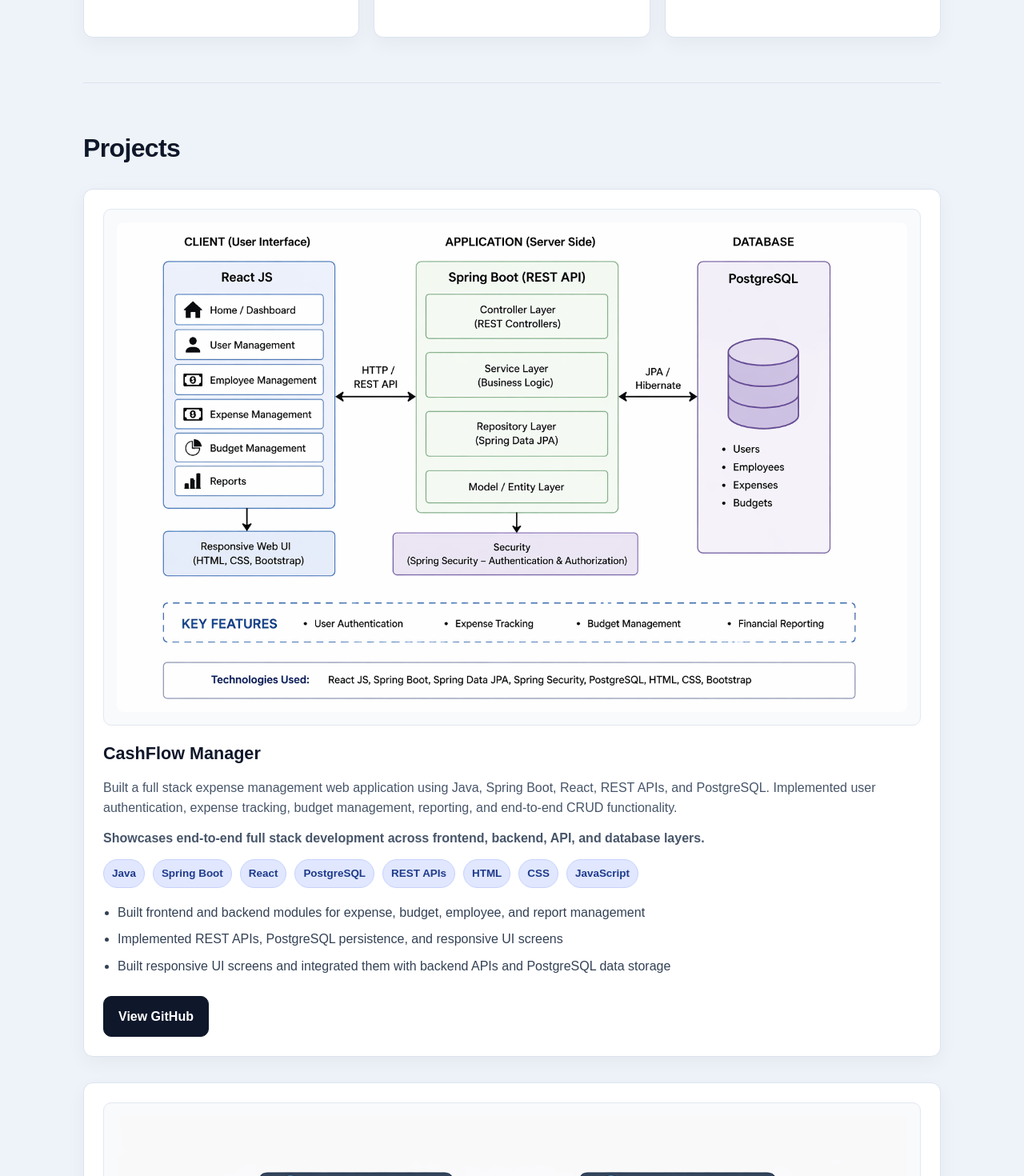
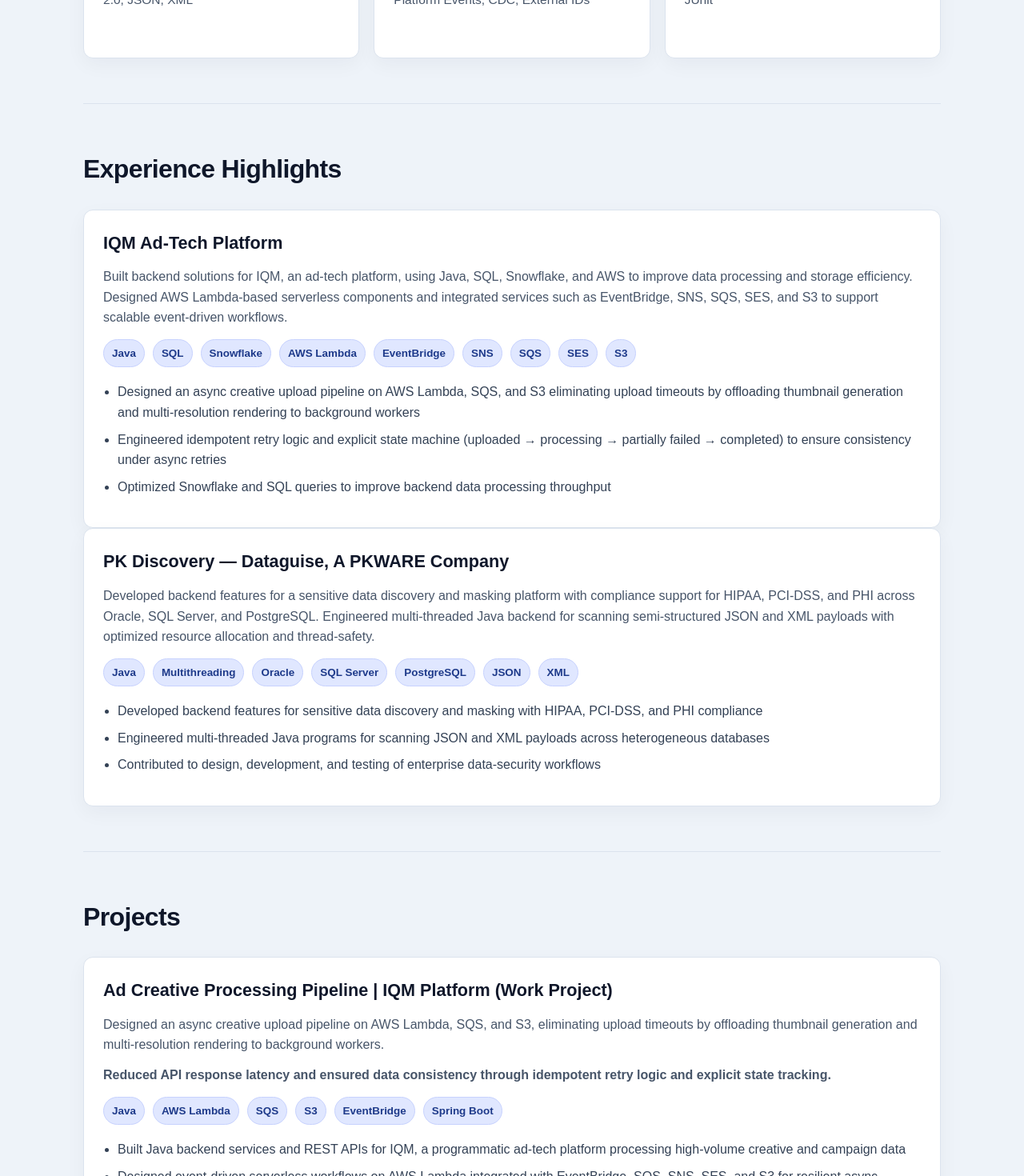
Before and after one commit to nisha-tamta/nisha-portfolio, a React (Vite) app: page / in a window 1280 px wide. Shown: the part 1300-2770 px from the top of the page at 80% size. Built offline with nearby package versions, Linux system fonts and the light colour scheme.

Commit message:
Updated the project description and experience details to better reflect my skills and contributions. Also added a note in the contact section to specify the types of opportunities I'm open to. These changes aim to provide a clearer picture of my background and the roles I'm interested in pursuing.

```diff
--- a/src/App.jsx
+++ b/src/App.jsx
@@ -26,20 +26,21 @@
         <nav>
           <a href="#about">About</a>
           <a href="#skills">Skills</a>
+          <a href="#experience">Experience</a>
           <a href="#projects">Projects</a>
-          <a href="#experience">Experience</a>
           <a href="#certifications">Certifications</a>
           <a href="#contact">Contact</a>
         </nav>
       </header>
 
       <section className="hero">
-        <p className="tag">Java Backend Developer | Java Full Stack Developer | Integration Engineer</p>
+        <p className="tag">Java Backend Developer | Integration Engineer | Java Full Stack Developer</p>
         <h1>Nisha Tamta</h1>
         <h2>AWS Certified Developer | MuleSoft Certified | Salesforce Certified Administrator</h2>
         <p className="hero-text">
-          Software Engineer with 6+ years of experience building Java backend systems, REST APIs,
-          cloud applications, full stack web applications, and enterprise integration solutions.
+          Software Engineer with 6+ years of experience building scalable Java backend services, REST APIs,
+          and event-driven systems using Java, Spring Boot, and AWS. Hands-on MuleSoft integration and
+          Salesforce API experience. Full stack capable with React.
         </p>
         <div className="hero-buttons">
           <a className="primary-button" href="/resume.pdf" target="_blank" rel="noreferrer">Resume</a>
@@ -69,7 +70,7 @@
 
           <div className="card">
             <h4>Frontend</h4>
-            <p>HTML, CSS, JavaScript, React</p>
+            <p>React, JavaScript, HTML, CSS</p>
           </div>
 
           <div className="card">
@@ -94,41 +95,93 @@
         </div>
       </section>
 
+      <section id="experience" className="section">
+        <h3>Experience Highlights</h3>
+
+        <div className="experience-card">
+          <h4>IQM Ad-Tech Platform</h4>
+          <p>
+            Built backend solutions for IQM, an ad-tech platform, using Java, SQL, Snowflake, and AWS
+            to improve data processing and storage efficiency. Designed AWS Lambda-based serverless
+            components and integrated services such as EventBridge, SNS, SQS, SES, and S3 to support
+            scalable event-driven workflows.
+          </p>
+
+          <div className="stack-tags">
+            <span>Java</span>
+            <span>SQL</span>
+            <span>Snowflake</span>
+            <span>AWS Lambda</span>
+            <span>EventBridge</span>
+            <span>SNS</span>
+            <span>SQS</span>
+            <span>SES</span>
+            <span>S3</span>
+          </div>
+
+          <ul>
+            <li>Designed an async creative upload pipeline on AWS Lambda, SQS, and S3 eliminating upload
+              timeouts by offloading thumbnail generation and multi-resolution rendering to background workers</li>
+            <li>Engineered idempotent retry logic and explicit state machine (uploaded → processing →
+              partially failed → completed) to ensure consistency under async retries</li>
+            <li>Optimized Snowflake and SQL queries to improve backend data processing throughput</li>
+          </ul>
+        </div>
+
+        <div className="experience-card">
+          <h4>PK Discovery — Dataguise, A PKWARE Company</h4>
+          <p>
+            Developed backend features for a sensitive data discovery and masking platform
+            with compliance support for HIPAA, PCI-DSS, and PHI across Oracle, SQL Server,
+            and PostgreSQL. Engineered multi-threaded Java backend for scanning semi-structured
+            JSON and XML payloads with optimized resource allocation and thread-safety.
+          </p>
+
+          <div className="stack-tags">
+            <span>Java</span>
+            <span>Multithreading</span>
+            <span>Oracle</span>
+            <span>SQL Server</span>
+            <span>PostgreSQL</span>
+            <span>JSON</span>
+            <span>XML</span>
+          </div>
+
+          <ul>
+            <li>Developed backend features for sensitive data discovery and masking with HIPAA, PCI-DSS, and PHI compliance</li>
+            <li>Engineered multi-threaded Java programs for scanning JSON and XML payloads across heterogeneous databases</li>
+            <li>Contributed to design, development, and testing of enterprise data-security workflows</li>
+          </ul>
+        </div>
+      </section>
+
       <section id="projects" className="section">
         <h3>Projects</h3>
 
         <div className="project-card">
-          <div className="project-image-wrap">
-            <img src="/cashflow-manager-architecture.png" alt="CashFlow Manager architecture diagram" />
-          </div>
-          <h4>CashFlow Manager</h4>
+          <h4>Ad Creative Processing Pipeline | IQM Platform (Work Project)</h4>
           <p>
-            Built a full stack expense management web application using Java, Spring Boot, React, REST APIs, and PostgreSQL.
-            Implemented user authentication, expense tracking, budget management, reporting, and end-to-end CRUD functionality.
+            Designed an async creative upload pipeline on AWS Lambda, SQS, and S3,
+            eliminating upload timeouts by offloading thumbnail generation and
+            multi-resolution rendering to background workers.
           </p>
-
           <p className="project-impact">
-            Showcases end-to-end full stack development across frontend, backend, API, and database layers.
+            Reduced API response latency and ensured data consistency through
+            idempotent retry logic and explicit state tracking.
           </p>
-
           <div className="stack-tags">
             <span>Java</span>
+            <span>AWS Lambda</span>
+            <span>SQS</span>
+            <span>S3</span>
+            <span>EventBridge</span>
             <span>Spring Boot</span>
-            <span>React</span>
-            <span>PostgreSQL</span>
-            <span>REST APIs</span>
-            <span>HTML</span>
-            <span>CSS</span>
-            <span>JavaScript</span>
           </div>
-
           <ul>
-            <li>Built frontend and backend modules for expense, budget, employee, and report management</li>
-            <li>Implemented REST APIs, PostgreSQL persistence, and responsive UI screens</li>
-            <li>Built responsive UI screens and integrated them with backend APIs and PostgreSQL data storage</li>
+            <li>Built Java backend services and REST APIs for IQM, a programmatic ad-tech platform processing high-volume creative and campaign data</li>
+            <li>Designed event-driven serverless workflows on AWS Lambda integrated with EventBridge, SQS, SNS, SES, and S3 for resilient async processing</li>
+            <li>Optimized Snowflake and SQL queries to improve backend data processing throughput</li>
           </ul>
-
-          <a className="project-button" href="https://github.com/nisha-tamta/cashflow-manager" target="_blank" rel="noreferrer">View GitHub</a>
         </div>
 
         <div className="project-card">
@@ -198,38 +251,6 @@
         </div>
       </section>
 
-      <section id="experience" className="section">
-        <h3>Experience Highlights</h3>
-
-        <div className="experience-card">
-          <h4>IQM Ad-Tech Platform</h4>
-          <p>
-            Built backend solutions for IQM, an ad-tech platform, using Java, SQL, Snowflake, and AWS
-            to improve data processing and storage efficiency. Designed AWS Lambda-based serverless
-            components and integrated services such as EventBridge, SNS, SQS, SES, and S3 to support
-            scalable event-driven workflows.
-          </p>
-
-          <div className="stack-tags">
-            <span>Java</span>
-            <span>SQL</span>
-            <span>Snowflake</span>
-            <span>AWS Lambda</span>
-            <span>EventBridge</span>
-            <span>SNS</span>
-            <span>SQS</span>
-            <span>SES</span>
-            <span>S3</span>
-          </div>
-
-          <ul>
-            <li>Built Java-based backend solutions for an ad-tech platform</li>
-            <li>Designed Lambda-based components for scalable backend processing</li>
-            <li>Integrated AWS services to support resilient event-driven workflows</li>
-          </ul>
-        </div>
-      </section>
-
       <section id="certifications" className="section">
         <h3>Certifications</h3>
         <div className="grid">
@@ -274,7 +295,7 @@
       <section id="contact" className="section">
         <h3>Contact</h3>
         <div className="card">
-          <p className="contact-note">Open to Java backend, Java full stack, and integration engineering opportunities.</p>
+          <p className="contact-note">Open to Java backend, integration engineering, and full stack opportunities.</p>
           <p>
             Email:{' '}
             <a href="mailto:nisha.tamta199@gmail.com">
```
